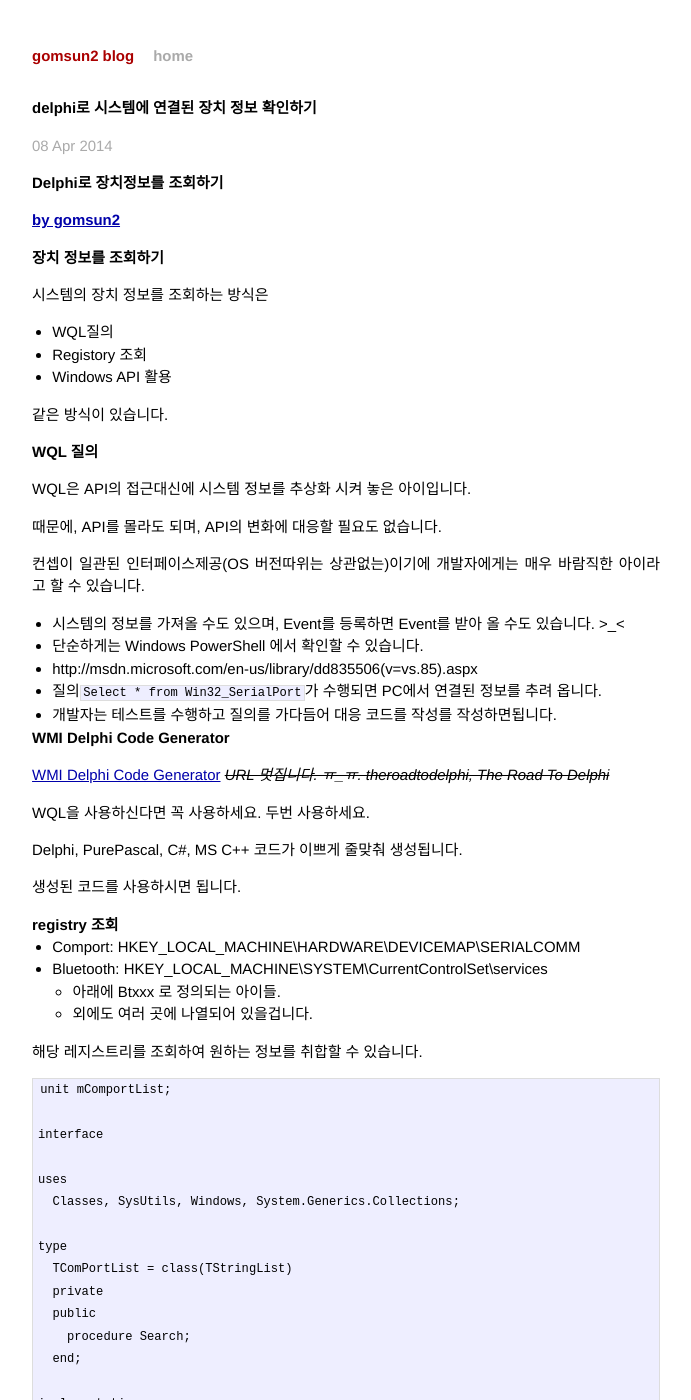
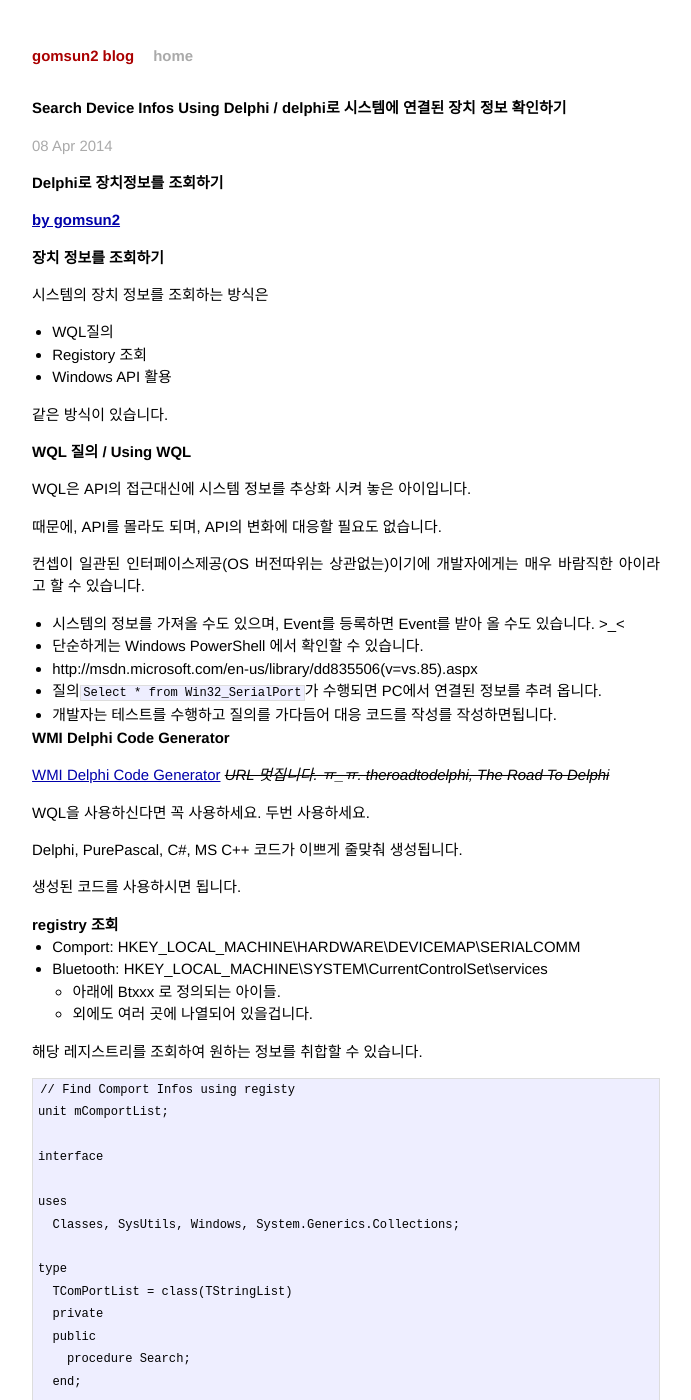
Before and after one commit to ParkKyeongSik/gomsun2.github.io, a Jekyll site: the page built from _posts/2014-04-08-Search-Device-Infos-Using-Delphi.md, in a window 1280 px wide and 1400 px high. Shown: the whole window, without its empty margins (294-985 px from the left). Built offline with Jekyll 4.4.1, drawn with Linux system fonts in a browser that asks for light colours; Markdown is read by kramdown in place of the engine named in the settings; some of the changed text lies outside the part shown.

Commit message:
Update 2014-04-08-Search-Device-Infos-Using-Delphi.md

````diff
--- a/_posts/2014-04-08-Search-Device-Infos-Using-Delphi.md
+++ b/_posts/2014-04-08-Search-Device-Infos-Using-Delphi.md
@@ -1,6 +1,6 @@
 ---
 layout: post
-title:  "delphi로 시스템에 연결된 장치 정보 확인하기"
+title:  "Search Device Infos Using Delphi / delphi로 시스템에 연결된 장치 정보 확인하기"
 date:   2014-04-08 10:11:00
 categories: delphi
 ---
@@ -19,7 +19,7 @@ categories: delphi
 
 같은 방식이 있습니다.
 
-## WQL 질의
+## WQL 질의 / Using WQL
 
 WQL은 API의 접근대신에 시스템 정보를 추상화 시켜 놓은 아이입니다.
 
@@ -54,6 +54,7 @@ Delphi, PurePascal, C#, MS C++ 코드가 이쁘게 줄맞춰 생성됩니다.
 해당 레지스트리를 조회하여 원하는 정보를 취합할 수 있습니다.
 
 ```delphi
+// Find Comport Infos using registy
 unit mComportList;
 
 interface
@@ -102,7 +103,7 @@ end.
 ```
 
 
-## Windows API (SetupDixxx) 사용
+## Windows API (SetupDixxx) 사용 / Using Windows API
 
 MSDN: http://msdn.microsoft.com/en-us/library/windows/hardware/ff551010(v=vs.85).aspx
 
````
Also changed, not shown: other parts of _posts/2014-04-08-Search-Device-Infos-Using-Delphi.md (+1 -0 lines).
